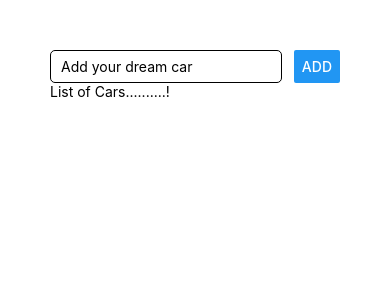
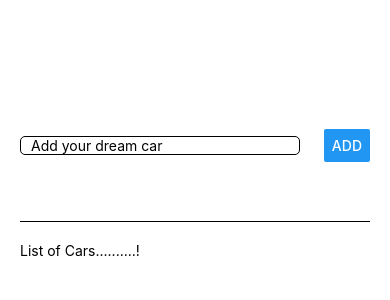
Before and after one commit to Sibghat34/Learning-React-Native, a React Native app: screen / in a window 390 px wide. Shown: the top 300 px of the page. Built offline with nearby package versions, Linux system fonts and the light colour scheme.

Commit message:
layout update

```diff
--- a/App.js
+++ b/App.js
@@ -8,7 +8,7 @@ export default function App() {
       <TextInput style = {styles.inputText} placeholder="Add your dream car" />
       <Button title="ADD" />
     </View>
-    <View>
+    <View style = {styles.listContainer}>
       <Text>List of Cars..........!</Text>
     </View>
     </View>
@@ -17,16 +17,26 @@ export default function App() {
 
 const styles = StyleSheet.create({
  appContainer: {
-  padding: 50
+  flex: 1,
+  paddingTop: 70,
+  paddingHorizontal: 20
  },
  inputContainer: {
+  flex: 1,
   flexDirection: 'row',
-  justifyContent: 'space-between'
+  justifyContent: 'space-between',
+  alignItems: 'center',
+  marginBottom: 20,
+  borderBottomWidth: 1,
+
  },
  inputText: {
   borderWidth: 1,
   borderRadius: 5,
   width: '80%',
   paddingLeft: 10
+ },
+ listContainer: {
+  flex: 4,
  }
 });
```
